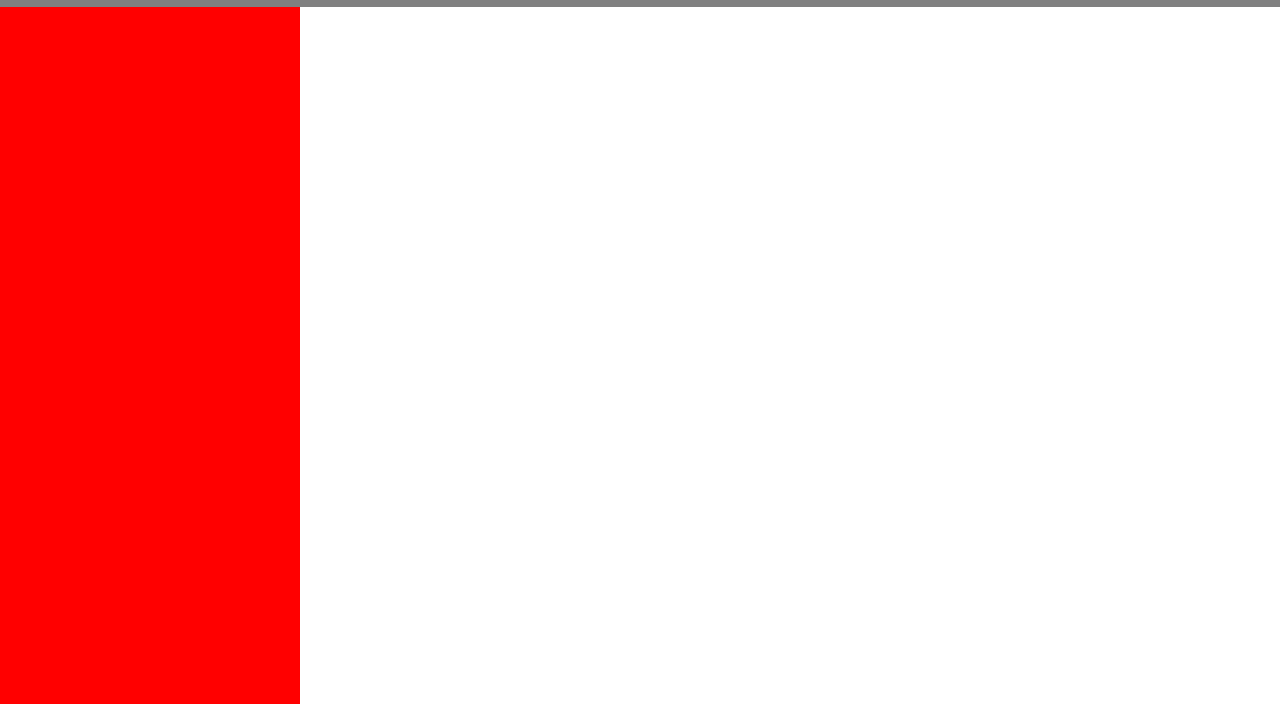
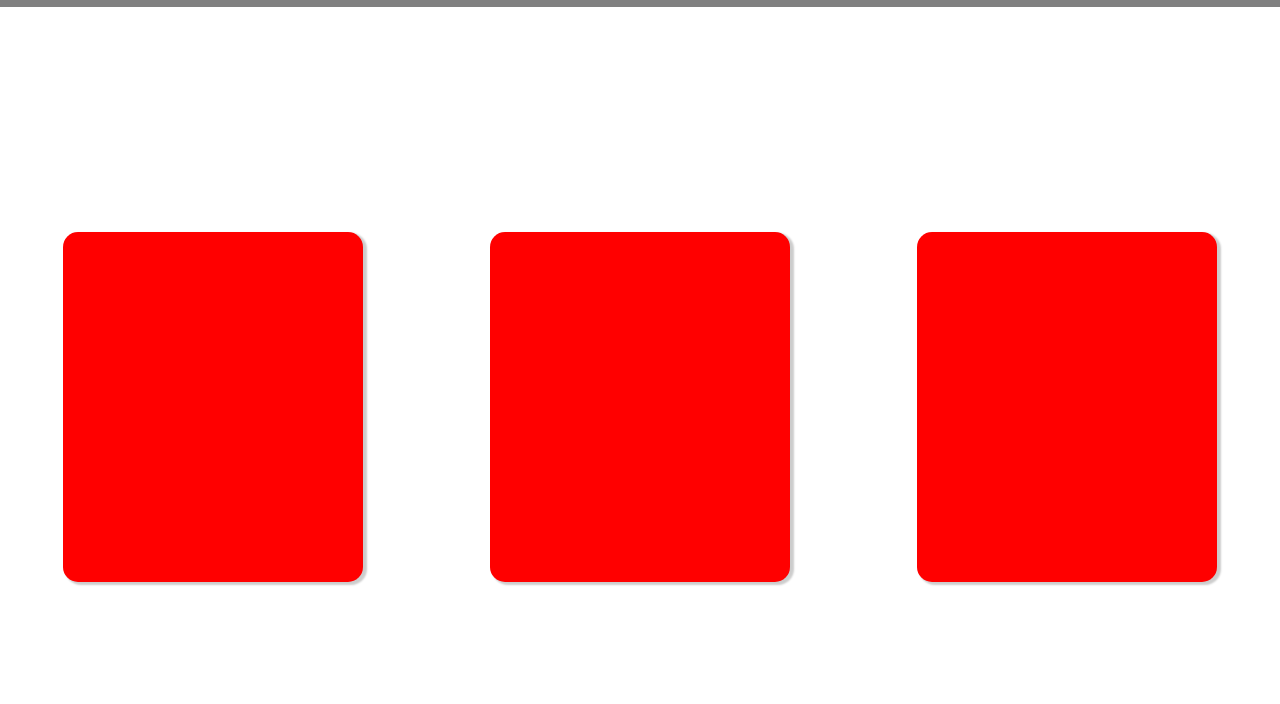
Before and after one commit to otaviocesr/atividade_grupo, a plain HTML site: page index.html in a window 1280 px wide. Shown: the part 87-791 px from the top of the page. Drawn offline with Linux system fonts and the light colour scheme.

Commit message:
update0.4

```diff
--- a/index.html
+++ b/index.html
@@ -21,9 +21,15 @@
     </header>
 
     <main class="pagina">
-      <div class="cards"></div>
-      <div class="cards"></div>
-      <div class="cards"></div>
+      <section>
+        <div class="cards"></div>
+      </section>
+      <section>
+        <div class="cards"></div>
+      </section>
+      <section>
+        <div class="cards"></div>
+      </section>
     </main>
 
     <footer class="rodape">
--- a/styles.css
+++ b/styles.css
@@ -70,12 +70,15 @@ main {
 
 .pagina {
   background-color: white;
+  display: flex;
+  justify-content: space-around;
+  align-items: center;
 }
 
 .cards {
   width: 300px;
   height: 350px;
   background-color: #ff0000;
-
-  display: flex;
+  border-radius: 15px;
+  box-shadow: 3px 2px 2px 1px rgba(0, 0, 0, 0.2);
 }
```
